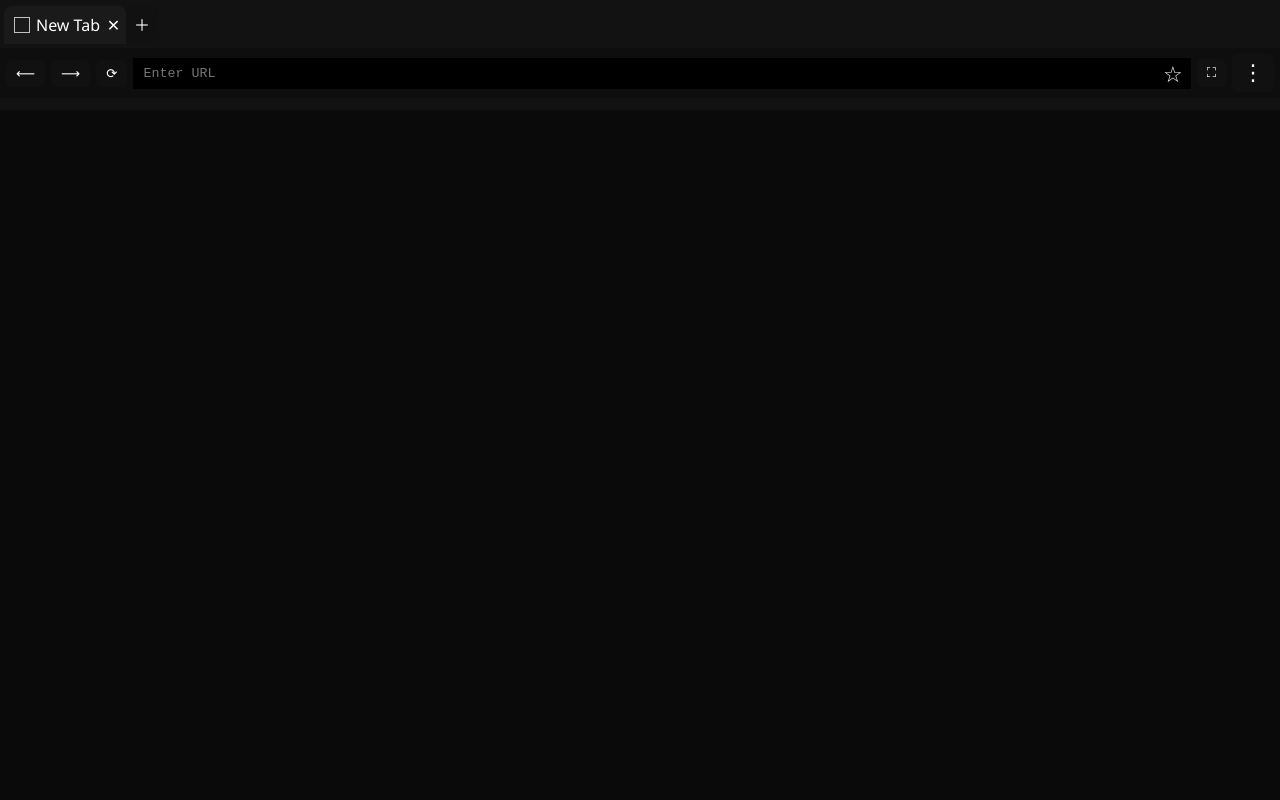
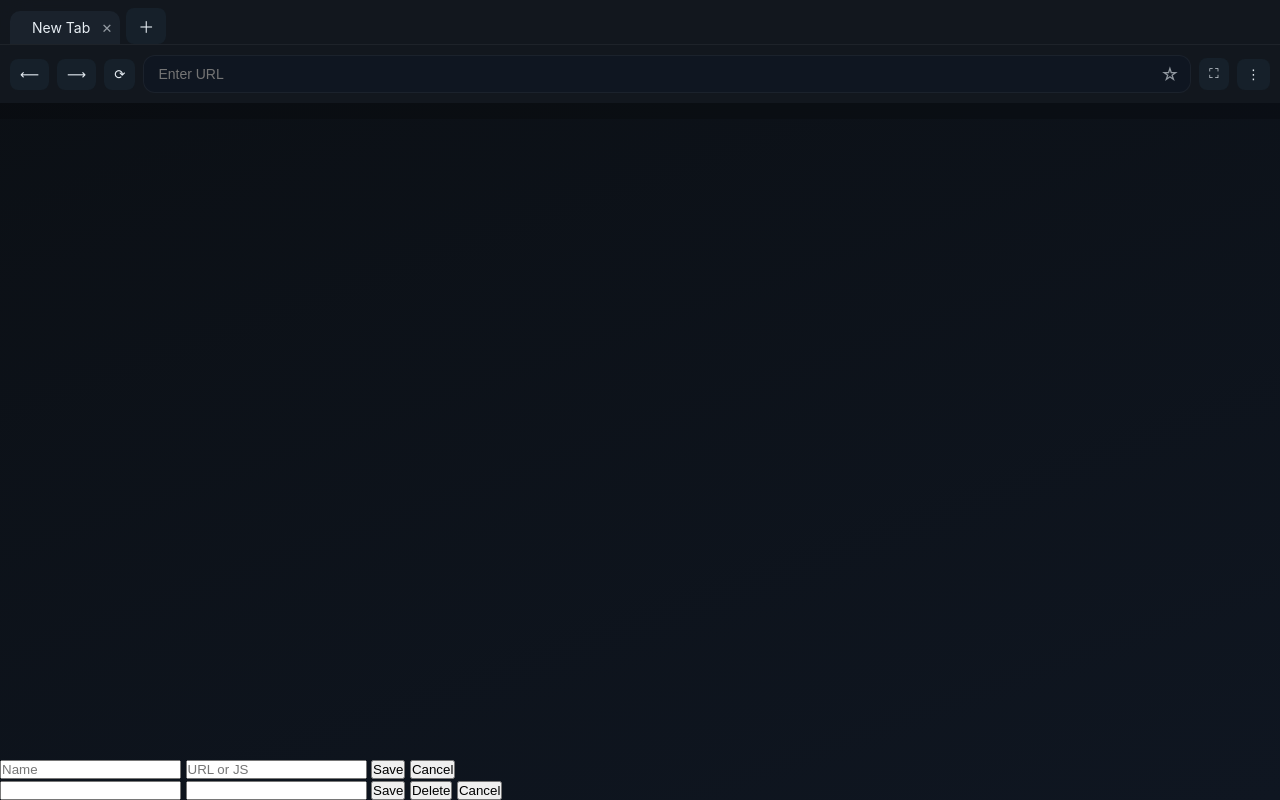
Before and after one commit to GLITCHED-OVERRIDE/Prox-Browser, a website: page public/index.html in a window 1280 px wide. Drawn offline with Linux system fonts and the light colour scheme.

Commit message:
Update index.html

```diff
--- a/public/index.html
+++ b/public/index.html
@@ -15,59 +15,229 @@ if ("serviceWorker" in navigator) {
   navigator.serviceWorker.register("/uv/sw.js", { scope: __uv$config.prefix });
 }
 </script>
+<style>
+:root{
+  --bg:#0b0f14;
+  --panel:rgba(20,25,32,.85);
+  --tab:#1a222c;
+  --tab-active:#243041;
+  --accent:#4da3ff;
+  --text:#e6edf3;
+  --muted:#8b949e;
+}
 
-<style>
-:root{--bg:#0a0a0a;--panel:#121212;--bar:#0e0e0e;--tab:#1a1a1a;--tab-active:#202020;--text:#fff}
 *{margin:0;padding:0;box-sizing:border-box}
-body{font-family:Segoe UI,Arial;background:var(--bg);color:var(--text);height:100vh;display:flex;flex-direction:column;overflow:hidden}
 
-/* TABS */
-#tabsBar{display:flex;align-items:flex-end;background:var(--panel);padding:4px}
-.tab{display:flex;align-items:center;gap:6px;padding:8px 26px 8px 10px;background:var(--tab);border-radius:8px 8px 0 0;cursor:pointer;position:relative;max-width:200px;overflow:hidden}
-.tab.active{background:var(--tab-active)}
-.tab img{width:16px;height:16px;flex-shrink:0}
-.tab span{white-space:nowrap;overflow:hidden;text-overflow:ellipsis}
-.tab .close{position:absolute;right:6px;cursor:pointer}
-#newTabBtn{padding:8px;background:#111;border-radius:8px;cursor:pointer}
+body{
+  font-family:Inter,Segoe UI,system-ui;
+  background:linear-gradient(160deg,#0b0f14,#0f1621);
+  color:var(--text);
+  height:100vh;
+  display:flex;
+  flex-direction:column;
+  overflow:hidden;
+}
 
-/* BAR */
-#browserBar{display:flex;align-items:center;gap:6px;padding:6px;background:var(--bar)}
-.ctrl{padding:6px 10px;background:#111;border:none;color:white;border-radius:6px;cursor:pointer}
-.ctrl:hover{background:#222}
-#urlWrap{position:relative;flex:1}
-#urlBar{width:100%;padding:8px 36px 8px 10px;background:black;border:none;color:white;font-family:monospace}
-#bookmarkStar{position:absolute;right:8px;top:50%;transform:translateY(-50%);font-size:22px;cursor:pointer}
+/* TABS BAR */
+#tabsBar{
+  display:flex;
+  align-items:flex-end;
+  gap:6px;
+  padding:8px 10px 0;
+  backdrop-filter:blur(14px);
+  background:var(--panel);
+  border-bottom:1px solid rgba(255,255,255,.05);
+}
 
-/* MENU */
-#menuBtn{font-size:22px}
-#menuPanel{position:absolute;top:42px;right:8px;background:#111;border-radius:10px;display:none;flex-direction:column;min-width:160px;z-index:10000}
-#menuPanel button{padding:10px;background:none;border:none;color:white;text-align:left;cursor:pointer}
-#menuPanel button:hover{background:#222}
+.tab{
+  display:flex;
+  align-items:center;
+  gap:8px;
+  padding:8px 30px 8px 14px;
+  background:var(--tab);
+  border-radius:10px 10px 0 0;
+  cursor:pointer;
+  position:relative;
+  max-width:220px;
+  overflow:hidden;
+  transition:.25s ease;
+  font-size:14px;
+}
+
+.tab:hover{
+  background:#202b38;
+}
+
+.tab.active{
+  background:var(--tab-active);
+  box-shadow:0 -2px 0 var(--accent) inset;
+}
+
+.tab span{
+  white-space:nowrap;
+  overflow:hidden;
+  text-overflow:ellipsis;
+}
+
+.tab .close{
+  position:absolute;
+  right:8px;
+  font-size:13px;
+  opacity:.6;
+  transition:.2s;
+}
+
+.tab .close:hover{
+  opacity:1;
+  color:#ff5f56;
+}
+
+/* NEW TAB */
+#newTabBtn{
+  padding:6px 12px;
+  border-radius:8px;
+  cursor:pointer;
+  background:#16202a;
+  transition:.2s;
+}
+#newTabBtn:hover{
+  background:#1e2a38;
+}
+
+/* BROWSER BAR */
+#browserBar{
+  display:flex;
+  align-items:center;
+  gap:8px;
+  padding:10px;
+  background:var(--panel);
+  backdrop-filter:blur(14px);
+}
+
+.ctrl{
+  padding:8px 10px;
+  background:#16202a;
+  border:none;
+  color:var(--text);
+  border-radius:8px;
+  cursor:pointer;
+  transition:.2s;
+}
+
+.ctrl:hover{
+  background:#1e2a38;
+}
+
+/* URL BAR */
+#urlWrap{
+  position:relative;
+  flex:1;
+}
+
+#urlBar{
+  width:100%;
+  padding:10px 40px 10px 14px;
+  border-radius:12px;
+  border:1px solid rgba(255,255,255,.05);
+  background:#0f1621;
+  color:var(--text);
+  font-size:14px;
+  outline:none;
+  transition:.2s;
+}
+
+#urlBar:focus{
+  border-color:var(--accent);
+  box-shadow:0 0 0 2px rgba(77,163,255,.15);
+}
+
+#bookmarkStar{
+  position:absolute;
+  right:12px;
+  top:50%;
+  transform:translateY(-50%);
+  font-size:18px;
+  cursor:pointer;
+  opacity:.6;
+  transition:.2s;
+}
+
+#bookmarkStar:hover{
+  opacity:1;
+  color:var(--accent);
+}
 
 /* BOOKMARK BAR */
-#bookmarkBar{display:flex;gap:6px;padding:6px;background:var(--panel);overflow-x:auto}
-.bookmarkButton{padding:6px 10px;background:#111;border-radius:6px;cursor:pointer;white-space:nowrap}
-.bookmarkButton:hover{background:#222}
+#bookmarkBar{
+  display:flex;
+  gap:8px;
+  padding:8px 12px;
+  background:rgba(0,0,0,.2);
+  overflow-x:auto;
+}
 
-/* CONTENT */
-#frames{flex:1;position:relative}
-iframe,.customPage{position:absolute;inset:0;width:100%;height:100%;border:none;display:none}
-iframe.active,.customPage.active{display:block}
-.customPage{background:#0b0b0b;padding:24px;overflow:auto}
-.customHeader{display:flex;justify-content:space-between;align-items:center;margin-bottom:20px}
-.customHeader button{padding:8px 14px;background:#222;border:none;color:white;border-radius:6px}
-.listItem{padding:12px;border-bottom:1px solid #222}
-.listItem span{color:#aaa;font-size:.85rem}
-.customBody{display:flex;flex-direction:column;gap:12px;margin-top:12px}
-.customBody label{font-weight:600;margin-bottom:6px}
-.customBody select{padding:8px;background:#111;color:white;border:none;border-radius:6px;width:220px}
+.bookmarkButton{
+  padding:6px 14px;
+  border-radius:20px;
+  background:#16202a;
+  font-size:13px;
+  cursor:pointer;
+  transition:.2s;
+  white-space:nowrap;
+}
 
-/* MODALS */
-.modal{position:fixed;inset:0;background:rgba(0,0,0,.6);display:none;justify-content:center;align-items:center;z-index:10001}
-.modalBox{background:#111;padding:24px;border-radius:14px;display:flex;flex-direction:column;gap:12px}
-.modalBox input{padding:10px;background:black;border:none;color:white}
-.modalBox button{padding:8px;background:#222;color:white;border:none;border-radius:6px}
-.deleteBtn{background:#660000}
+.bookmarkButton:hover{
+  background:#1e2a38;
+  transform:translateY(-2px);
+}
+
+/* IFRAME AREA */
+#frames{
+  flex:1;
+  position:relative;
+}
+
+iframe{
+  position:absolute;
+  inset:0;
+  width:100%;
+  height:100%;
+  border:none;
+  opacity:0;
+  transition:opacity .25s ease;
+}
+
+iframe.active{
+  opacity:1;
+}
+
+/* MENU PANEL */
+#menuPanel{
+  position:absolute;
+  top:55px;
+  right:10px;
+  background:#111923;
+  border-radius:12px;
+  box-shadow:0 10px 30px rgba(0,0,0,.6);
+  display:none;
+  flex-direction:column;
+  min-width:180px;
+  overflow:hidden;
+}
+
+#menuPanel button{
+  padding:12px;
+  background:none;
+  border:none;
+  color:var(--text);
+  text-align:left;
+  cursor:pointer;
+  transition:.2s;
+}
+
+#menuPanel button:hover{
+  background:#1a2430;
+}
 </style>
 </head>
 
```
